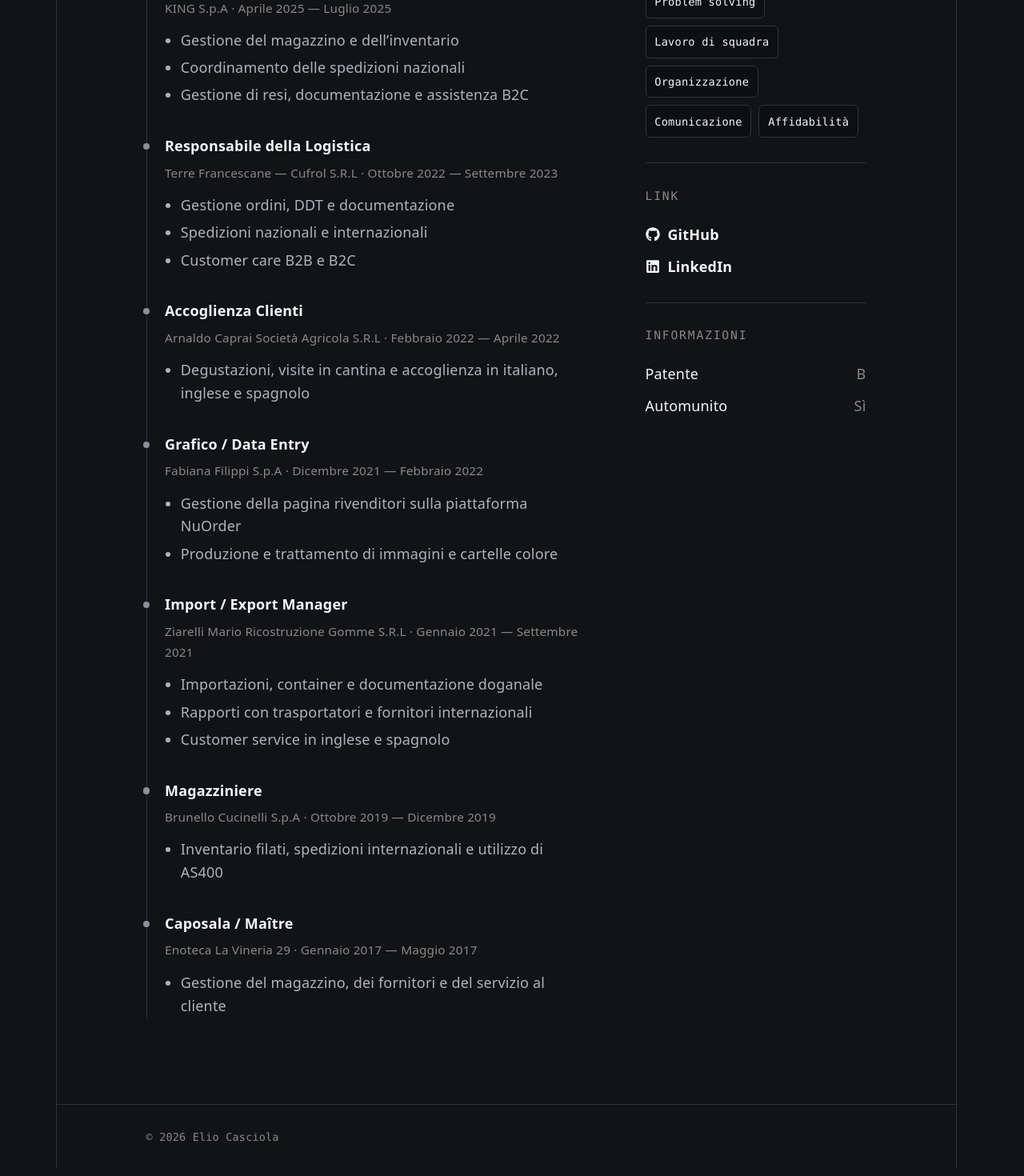
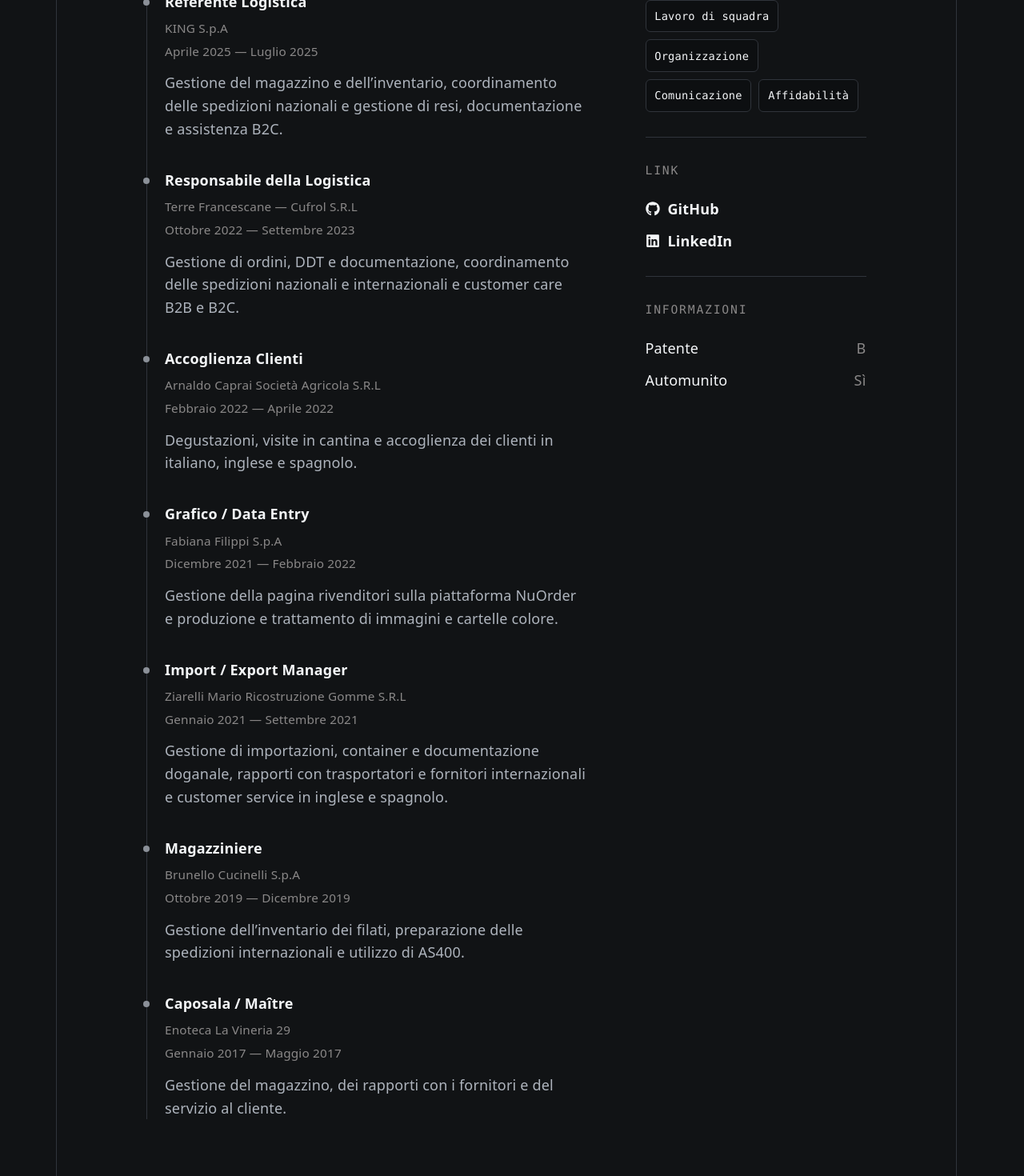
Before and after one commit to ElioCasciola/eliocasciola-dev, a React (Vite) app: page /cv in a window 1280 px wide. Shown: the part 1120-2590 px from the top of the page at 80% size. Built offline with nearby package versions, Linux system fonts and the light colour scheme.

Commit message:
Changed CV Layout Changed CV Introduction Mobile:Changed CV Items order Removed previous references to old project and changed them with fallen zenith. added font family default

```diff
--- a/src/components/About.css
+++ b/src/components/About.css
@@ -12,7 +12,7 @@
 .section-label {
     margin-bottom: 1rem;
     color: var(--accent);
-    font-family: var(--mono);
+    font-family: var(--mono), monospace;
     font-size: 0.875rem;
     letter-spacing: 0.12em;
     text-transform: uppercase;
--- a/src/components/Footer.css
+++ b/src/components/Footer.css
@@ -2,7 +2,7 @@
     padding: 1.5rem 2rem;
     border-top: 1px solid var(--border);
     color: var(--accent);
-    font-family: var(--mono);
+    font-family: var(--mono), monospace;
     font-size: 0.75rem;
     text-align: left;
 }
--- a/src/index.css
+++ b/src/index.css
@@ -50,7 +50,7 @@
 
 h1,
 h2 {
-  font-family: var(--heading);
+  font-family: var(--heading), sans-serif;
   font-weight: 600;
   color: var(--text-h);
 }
--- a/src/pages/Blog.css
+++ b/src/pages/Blog.css
@@ -10,7 +10,7 @@
 }
 
 .blog-list {
-    margin-top: 4rem;
+    margin-top: 2.5rem;
 }
 
 .blog-preview {
@@ -57,6 +57,6 @@
     }
 
     .blog-list {
-        margin-top: 3rem;
+        margin-top: 2rem;
     }
 }
--- a/src/pages/BlogPost.css
+++ b/src/pages/BlogPost.css
@@ -65,7 +65,7 @@
 }
 
 .blog-post-body code {
-    font-family: var(--mono);
+    font-family: var(--mono), monospace;
 }
 
 @media (max-width: 600px) {
--- a/src/pages/Contacts.css
+++ b/src/pages/Contacts.css
@@ -34,7 +34,7 @@
 
 .email-address {
     color: var(--text-h);
-    font-family: var(--mono);
+    font-family: var(--mono), monospace;
     font-size: 0.9rem;
     overflow-wrap: anywhere;
 }
--- a/src/pages/Cv.css
+++ b/src/pages/Cv.css
@@ -45,7 +45,7 @@
 .cv-section__title {
     margin: 0 0 1.5rem;
     color: var(--accent);
-    font-family: var(--mono);
+    font-family: var(--mono), monospace;
     font-size: 0.82rem;
     font-weight: 500;
     letter-spacing: 0.12em;
@@ -81,23 +81,15 @@
 }
 
 .cv-entry__meta {
+    display: grid;
+    gap: 0.15rem;
     margin-bottom: 0.7rem;
     color: var(--accent);
     font-size: 0.85rem;
 }
 
-.cv-entry > p:not(.cv-entry__meta),
-.cv-entry li {
+.cv-entry > p:not(.cv-entry__meta) {
     line-height: 1.6;
-}
-
-.cv-entry ul {
-    margin: 0.75rem 0 0;
-    padding-left: 1.1rem;
-}
-
-.cv-entry li + li {
-    margin-top: 0.3rem;
 }
 
 .cv-sidebar__section {
@@ -128,7 +120,7 @@
     border-radius: 6px;
     color: var(--text-h);
     background: #0d0f11;
-    font-family: var(--mono);
+    font-family: var(--mono), monospace;
     font-size: 0.76rem;
 }
 
@@ -182,32 +174,80 @@
 @media (max-width: 760px) {
     .cv-layout {
         grid-template-columns: 1fr;
-        gap: 3rem;
-    }
-
-    .cv-sidebar {
-        order: -1;
+        gap: 2.75rem;
     }
 }
 
 @media (max-width: 600px) {
     .cv-page {
-        padding: 4rem 1.25rem;
+        padding: 3.5rem 1.25rem;
     }
 
     .cv-header {
-        padding-bottom: 2.5rem;
+        padding-bottom: 2rem;
+    }
+
+    .cv-role {
+        margin-bottom: 1rem;
     }
 
     .cv-summary {
         font-size: 1rem;
+        line-height: 1.65;
     }
 
     .cv-layout {
-        padding-top: 2.5rem;
+        gap: 2.5rem;
+        padding-top: 2rem;
+    }
+
+    .cv-section + .cv-section {
+        margin-top: 2.5rem;
+    }
+
+    .cv-section__title {
+        margin-bottom: 1.25rem;
     }
 
     .cv-entry {
+        padding: 0 0 1.75rem 1rem;
+    }
+
+    .cv-entry h3,
+    .cv-entry__meta {
+        overflow-wrap: anywhere;
+    }
+
+    .cv-entry__meta {
+        line-height: 1.5;
+    }
+
+    .cv-sidebar__section {
+        padding-bottom: 1.5rem;
+    }
+
+    .cv-sidebar__section + .cv-sidebar__section {
+        padding-top: 1.5rem;
+    }
+
+    .cv-links {
+        display: flex;
+        flex-wrap: wrap;
+        gap: 0.75rem 1.25rem;
+    }
+}
+
+@media (max-width: 420px) {
+    .cv-page {
+        padding-right: 1rem;
         padding-left: 1rem;
     }
+
+    .cv-facts div {
+        align-items: flex-start;
+    }
+
+    .cv-facts dd {
+        max-width: 55%;
+    }
 }
--- a/src/pages/Cv.jsx
+++ b/src/pages/Cv.jsx
@@ -23,64 +23,50 @@
         role: 'Referente Logistica',
         company: 'KING S.p.A',
         period: 'Aprile 2025 — Luglio 2025',
-        details: [
-            'Gestione del magazzino e dell’inventario',
-            'Coordinamento delle spedizioni nazionali',
-            'Gestione di resi, documentazione e assistenza B2C',
-        ],
+        details:
+            'Gestione del magazzino e dell’inventario, coordinamento delle spedizioni nazionali e gestione di resi, documentazione e assistenza B2C.',
     },
     {
         role: 'Responsabile della Logistica',
         company: 'Terre Francescane — Cufrol S.R.L',
         period: 'Ottobre 2022 — Settembre 2023',
-        details: [
-            'Gestione ordini, DDT e documentazione',
-            'Spedizioni nazionali e internazionali',
-            'Customer care B2B e B2C',
-        ],
+        details:
+            'Gestione di ordini, DDT e documentazione, coordinamento delle spedizioni nazionali e internazionali e customer care B2B e B2C.',
     },
     {
         role: 'Accoglienza Clienti',
         company: 'Arnaldo Caprai Società Agricola S.R.L',
         period: 'Febbraio 2022 — Aprile 2022',
-        details: [
-            'Degustazioni, visite in cantina e accoglienza in italiano, inglese e spagnolo',
-        ],
+        details:
+            'Degustazioni, visite in cantina e accoglienza dei clienti in italiano, inglese e spagnolo.',
     },
     {
         role: 'Grafico / Data Entry',
         company: 'Fabiana Filippi S.p.A',
         period: 'Dicembre 2021 — Febbraio 2022',
-        details: [
-            'Gestione della pagina rivenditori sulla piattaforma NuOrder',
-            'Produzione e trattamento di immagini e cartelle colore',
-        ],
+        details:
+            'Gestione della pagina rivenditori sulla piattaforma NuOrder e produzione e trattamento di immagini e cartelle colore.',
     },
     {
         role: 'Import / Export Manager',
         company: 'Ziarelli Mario Ricostruzione Gomme S.R.L',
         period: 'Gennaio 2021 — Settembre 2021',
-        details: [
-            'Importazioni, container e documentazione doganale',
-            'Rapporti con trasportatori e fornitori internazionali',
-            'Customer service in inglese e spagnolo',
-        ],
+        details:
+            'Gestione di importazioni, container e documentazione doganale, rapporti con trasportatori e fornitori internazionali e customer service in inglese e spagnolo.',
     },
     {
         role: 'Magazziniere',
         company: 'Brunello Cucinelli S.p.A',
         period: 'Ottobre 2019 — Dicembre 2019',
-        details: [
-            'Inventario filati, spedizioni internazionali e utilizzo di AS400',
-        ],
+        details:
+            'Gestione dell’inventario dei filati, preparazione delle spedizioni internazionali e utilizzo di AS400.',
     },
     {
         role: 'Caposala / Maître',
         company: 'Enoteca La Vineria 29',
         period: 'Gennaio 2017 — Maggio 2017',
-        details: [
-            'Gestione del magazzino, dei fornitori e del servizio al cliente',
-        ],
+        details:
+            'Gestione del magazzino, dei rapporti con i fornitori e del servizio al cliente.',
     },
 ]
 
@@ -101,16 +87,11 @@
         <article className="cv-entry">
             <h3>{title}</h3>
             <p className="cv-entry__meta">
-                {organization} · {period}
+                <span>{organization}</span>
+                <span>{period}</span>
             </p>
             {description && <p>{description}</p>}
-            {details && (
-                <ul>
-                    {details.map((detail) => (
-                        <li key={detail}>{detail}</li>
-                    ))}
-                </ul>
-            )}
+            {details && <p>{details}</p>}
         </article>
     )
 }
@@ -125,13 +106,9 @@
                     <h1 id="cv-title">Elio Casciola</h1>
                     <p className="cv-role">Junior Software Developer</p>
                     <p className="cv-summary">
-                        Junior Software Developer con particolare interesse per
-                        C#, .NET e la programmazione orientata agli oggetti.
-                        Frequento il corso Data Management & Coding presso ITS
-                        Umbria Academy e sviluppo progetti personali pubblicati
-                        su GitHub. Cerco una prima esperienza professionale che
-                        mi permetta di lavorare su progetti reali e crescere
-                        all’interno di un team di sviluppo.
+                        Junior Software Developer con interesse per C#, .NET e programmazione orientata agli oggetti.
+                        Frequento il corso Data Management & Coding presso ITS Umbria Academy, dove sto acquisendo
+                        competenze pratiche nello sviluppo e nella progettazione software.
                     </p>
                 </header>
 
--- a/src/pages/Projects.css
+++ b/src/pages/Projects.css
@@ -14,6 +14,17 @@
     grid-template-columns: repeat(auto-fit, minmax(min(100%, 320px), 380px));
     gap: 1.5rem;
     margin-top: 2.5rem;
+}
+
+.project-card-link {
+    color: inherit;
+    text-decoration: none;
+}
+
+.project-card-link:focus-visible {
+    border-radius: 18px;
+    outline: 2px solid var(--text-h);
+    outline-offset: 4px;
 }
 
 .project-card {
@@ -34,16 +45,21 @@
 .project-card__media {
     display: flex;
     align-items: center;
-    min-height: 150px;
-    padding: 1.75rem;
+    justify-content: center;
+    height: 210px;
+    padding: 0.5rem;
+    box-sizing: border-box;
     border-bottom: 1px solid var(--border);
     background: #090a0b;
 }
 
 .project-card__media img {
     display: block;
-    width: 100%;
+    width: 90%;
+    max-width: 290px;
     height: auto;
+    max-height: 100%;
+    object-fit: contain;
 }
 
 .project-card__body {
@@ -94,7 +110,7 @@
     border: 1px solid var(--border);
     border-radius: 7px;
     color: var(--text-h);
-    font-family: var(--mono);
+    font-family: var(--mono), monospace;
     font-size: 0.78rem;
     background: #111315;
 }
@@ -112,10 +128,14 @@
     color: #ffc35c;
 }
 
-.project-card__link:focus-visible {
-    border-radius: 3px;
-    outline: 2px solid #ffc35c;
-    outline-offset: 4px;
+@media (min-width: 601px) {
+    .projects-grid {
+        grid-template-columns: repeat(auto-fit, minmax(300px, 340px));
+    }
+
+    .project-card__body {
+        padding: 1.35rem;
+    }
 }
 
 @media (prefers-reduced-motion: reduce) {
@@ -138,8 +158,8 @@
     }
 
     .project-card__media {
-        min-height: 150px;
-        padding: 1.5rem;
+        height: 200px;
+        padding: 0.5rem;
     }
 
     .project-card__body {
```
Also changed, not shown: src/pages/Projects.jsx (+14 -12 lines), src/assets/fallen-zenith-logo.webp (added), src/assets/final-quest-logo.webp (deleted).
